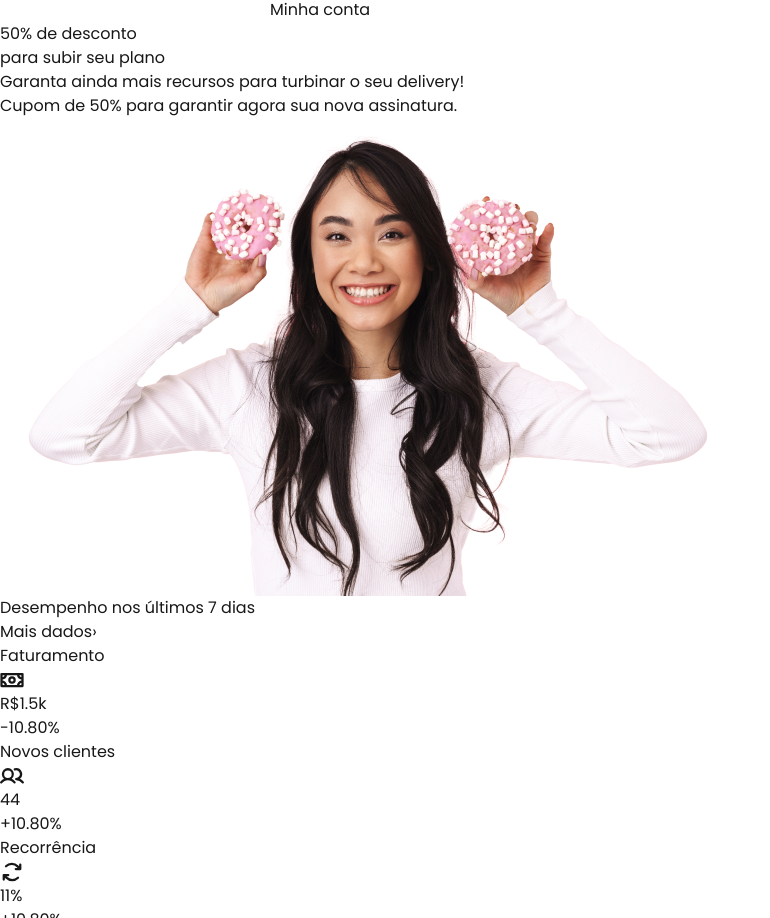
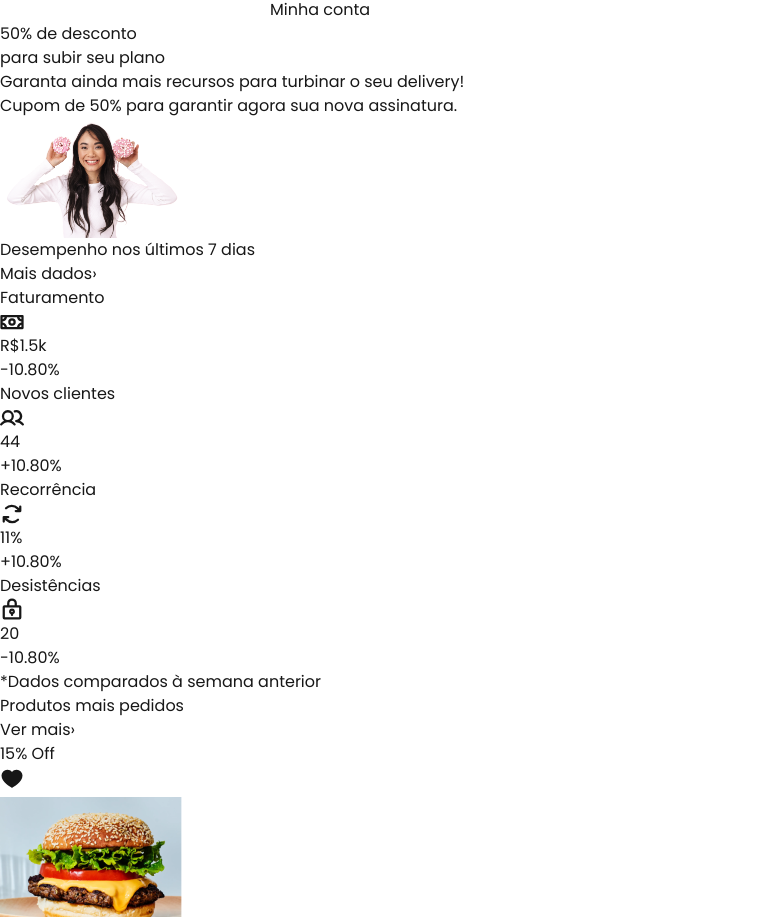
Before and after one commit to jefersonmarciano/cardapius, a Next.js app: page / in a window 1280 px wide. Shown: the part 1021-1939 px from the top of the page, without its empty margins (0-770 px from the left). Built offline with nearby package versions, Linux system fonts and the light colour scheme.

Commit message:
comment ESLint

```diff
--- a/src/app/page.tsx
+++ b/src/app/page.tsx
@@ -1,11 +1,23 @@
 "use client"
 
-import { UserCircle, Money, Users, ArrowsClockwise, LockKey } from "@phosphor-icons/react";
+// eslint-disable-next-line @typescript-eslint/no-unused-vars
+import { UserCircle, ShoppingCart } from "@phosphor-icons/react";
+// eslint-disable-next-line @typescript-eslint/no-unused-vars
+import { Cart } from "@/components/Cart";
+// eslint-disable-next-line @typescript-eslint/no-unused-vars
+import { UpgradePlanBanner } from "@/components/UpgradePlanBanner";
+import { useState } from "react";
+import Image from "next/image";
+import { Money, Users, ArrowsClockwise, LockKey } from "@phosphor-icons/react";
 import { MostOrderedProducts } from "@/components/Product/MostOrderedProducts";
 import { LastOrderedProducts } from "@/components/Product/LastOrderedProducts";
-import { UpgradePlanBanner } from "@/components/UpgradePlanBanner";
 
-export default function Dashboard() {
+export default function Home() {
+  // eslint-disable-next-line @typescript-eslint/no-unused-vars
+  const [isCartOpen, setIsCartOpen] = useState(false);
+  // eslint-disable-next-line @typescript-eslint/no-unused-vars
+  const itemsCount = 2;
+
   const stats = [
     {
       label: "Faturamento",
@@ -60,9 +72,11 @@ export default function Dashboard() {
             </div>
           </div>
 
-          <img
+          <Image
             src="/images/banners/mulher.png"
             alt="Mulher"
+            width={180}
+            height={300}
             className="absolute right-[-2.75rem] top-[29px] h-[180px] 2xl:h-[300px] 2xl:top-[-40px] z-10"
           />
         </div>
```
